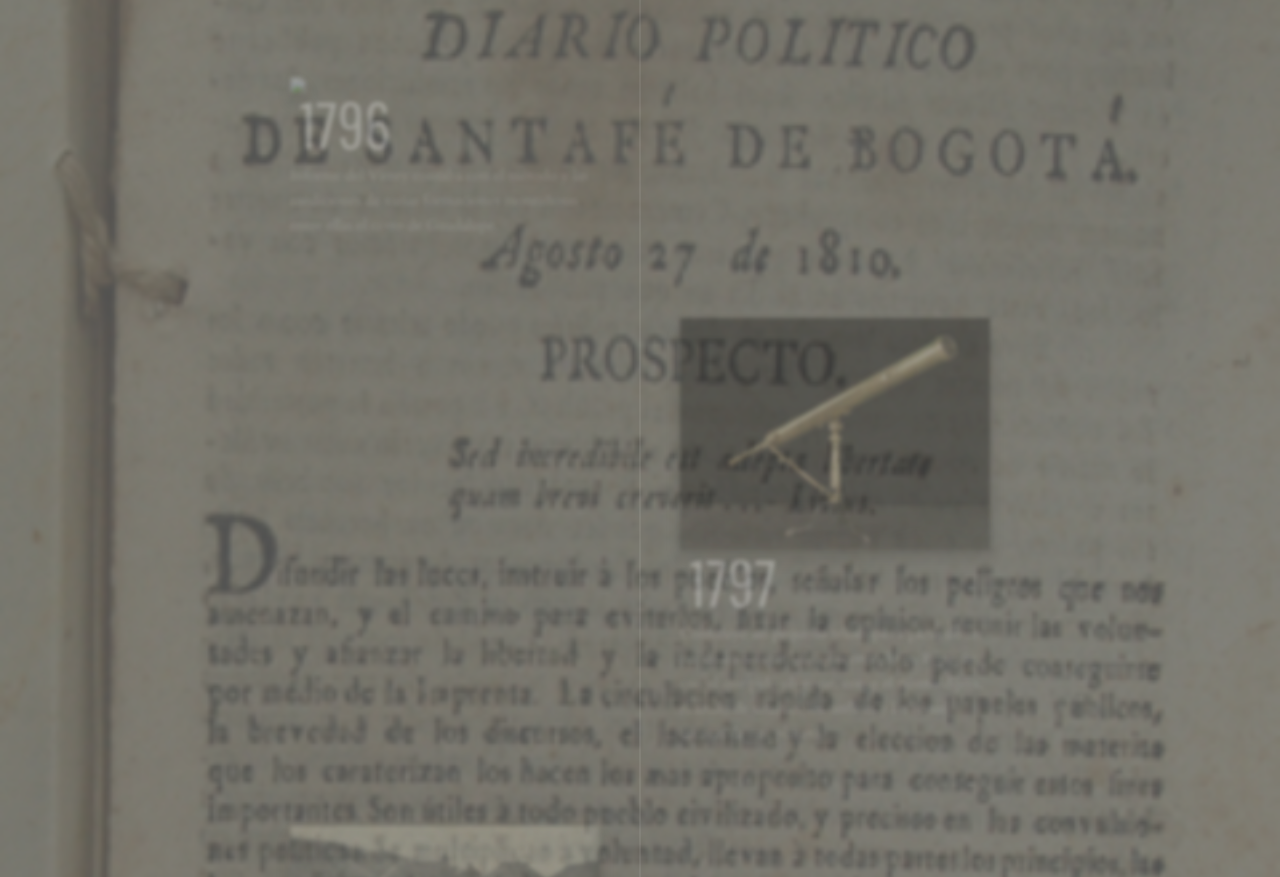
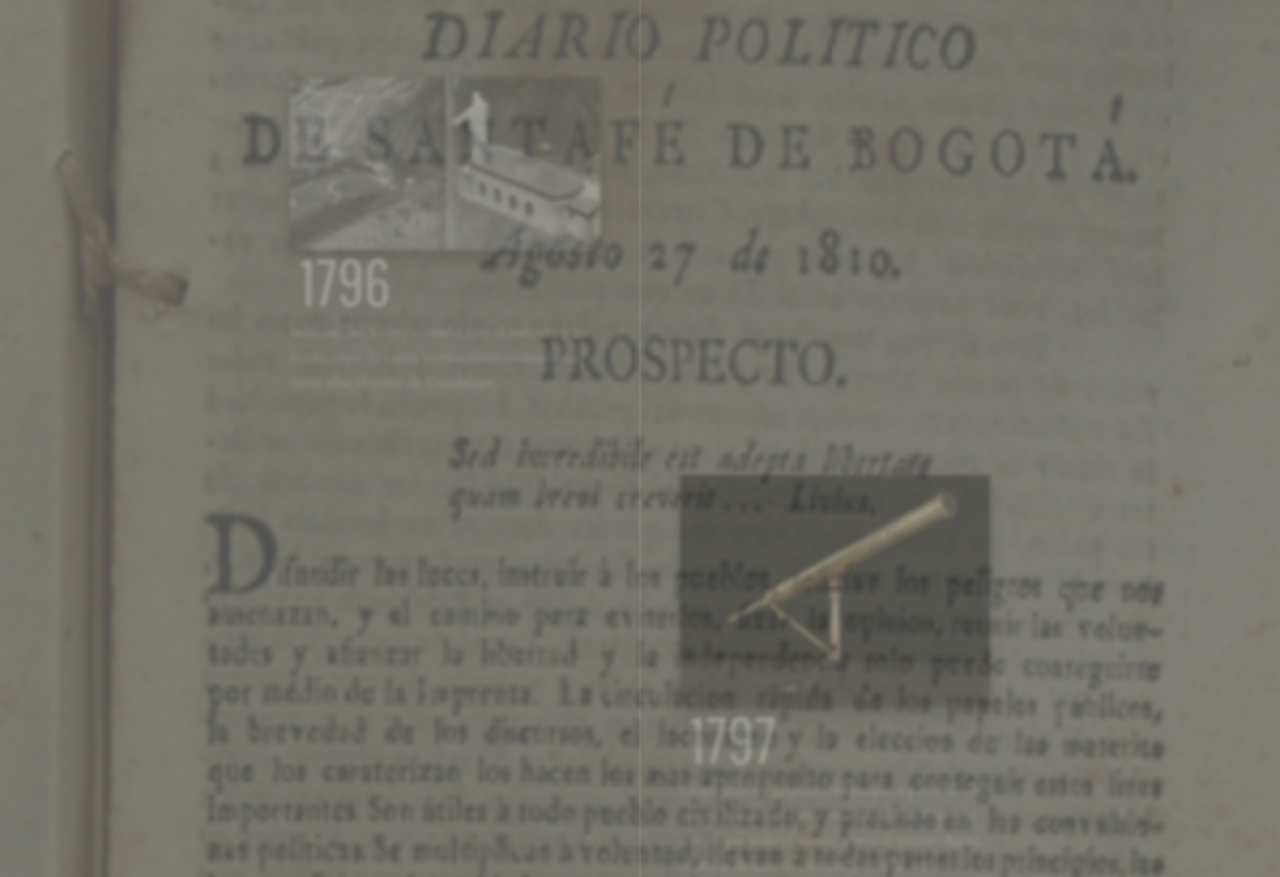
Before and after one commit to dark-bard/kaguya, a plain HTML site: page index.html in a window 1280 px wide. Shown: the part 1560-2437 px from the top of the page. Drawn offline with nearby package versions, Linux system fonts and the light colour scheme.

Commit message:
fix image large file name 2

```diff
--- a/index.html
+++ b/index.html
@@ -31,7 +31,7 @@
     </div>
 
     <div class="timeline-item" data-text="GREOGRAFÍA COLOMBIANA">
-      <div class="timeline__content"><img class="timeline__img" src="img/Imagen3.jpg_large"/>
+      <div class="timeline__content"><img class="timeline__img" src="img/Imagen3.jpg"/>
         <h2 class="timeline__content-title">1796</h2>
         <p class="timeline__content-desc">Informe del Virrey contaba con el método y las mediciones de varias formaciones montañosas entre ellas el cerro de Guadalupe.</p>
       </div>
```
